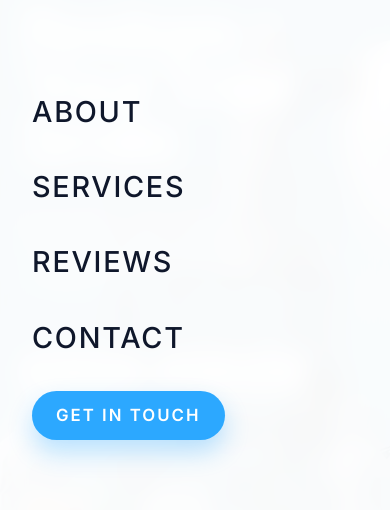
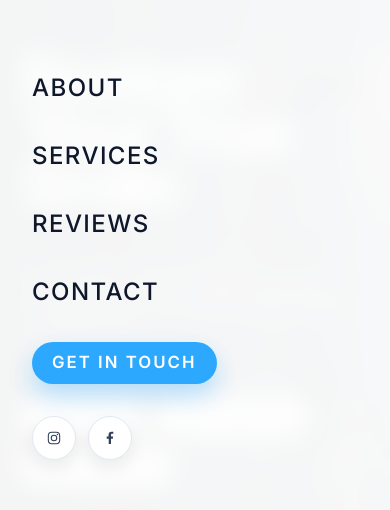
Before and after one commit to Shehroz616/mainframe, a React (Vite) app: page / in a window 390 px wide. Both pictures are taken after a click on the button "Toggle menu". Shown: the part 157-667 px from the top of the page. Built offline with nearby package versions, Linux system fonts and the light colour scheme; no server answers; a web font is replaced by a local one.

Commit message:
feat: add social links to Navbar and enhance AboutUs section layout

```diff
--- a/src/components/AboutUs.tsx
+++ b/src/components/AboutUs.tsx
@@ -28,7 +28,7 @@ const AboutUs: React.FC = () => {
   const [activeTab, setActiveTab] = useState(0);
 
   return (
-    <section id="about" className="relative z-10 overflow-hidden bg-white py-28 text-slate-900 lg:py-36">
+    <section id="about" className="relative z-10 overflow-hidden bg-white py-24 text-slate-900 lg:py-36">
 
 
       {/* SVG Tooth ClipPath Definition */}
@@ -131,7 +131,7 @@ const AboutUs: React.FC = () => {
             </div>
 
             {/* Action CTAs (Island Button Architecture with Trailing Icon Wrapper) */}
-            <div className="mt-10 flex flex-wrap items-center gap-4">
+            <div className="mt-10 flex flex-wrap items-center gap-4 justify-center lg:justify-start">
               <a
                 href="#contact"
                 className="group inline-flex items-center gap-3 rounded-full bg-gradient-to-r from-[#2ca8ff] to-[#1a8ad4] pl-7 pr-3 py-3 text-xs font-bold tracking-widest text-white uppercase shadow-[0_10px_25px_rgba(44,168,255,0.32)] transition-all duration-300 hover:scale-[1.02] hover:shadow-[0_15px_35px_rgba(44,168,255,0.45)] active:scale-[0.98]"
--- a/src/components/AdvancedDentistry.tsx
+++ b/src/components/AdvancedDentistry.tsx
@@ -365,7 +365,7 @@ function AnimatedDentistry() {
               <span className="feature-tag">Dental Implants</span>
               <span className="feature-tag">Teeth Whitening</span>
             </p>
-            <div
+            {/* <div
               data-copy
               data-from="0.95"
               data-to="1"
@@ -378,7 +378,7 @@ function AnimatedDentistry() {
                 <span className="feature-avatar avatar-three"></span>
               </div>
               <span className="feature-proof__count">+2k</span>
-            </div>
+            </div> */}
           </div>
         </div>
       </div>
@@ -420,6 +420,7 @@ function StaticDentistry() {
             objectPosition: `${MOBILE_FOCAL.x * 100}% ${MOBILE_FOCAL.y * 100}%`,
           }}
         />
+        <div className="advanced-dentistry__mobile-overlay" aria-hidden="true" />
         <div className="advanced-dentistry__copy">
           <p id="advanced-dentistry-title" className="feature-title" style={visibleNow}>
             Restore Your True Smile
@@ -432,14 +433,14 @@ function StaticDentistry() {
             <span className="feature-tag">Dental Implants</span>
             <span className="feature-tag">Teeth Whitening</span>
           </p>
-          <div className="feature-proof" aria-label="More than 2k patients" style={visibleNow}>
+          {/* <div className="feature-proof" aria-label="More than 2k patients" style={visibleNow}>
             <div className="feature-proof__avatars" aria-hidden="true">
               <span className="feature-avatar avatar-one"></span>
               <span className="feature-avatar avatar-two"></span>
               <span className="feature-avatar avatar-three"></span>
             </div>
             <span className="feature-proof__count">+2k</span>
-          </div>
+          </div> */}
         </div>
       </div>
     </section>
--- a/src/components/Navbar.tsx
+++ b/src/components/Navbar.tsx
@@ -5,6 +5,29 @@ const NAV_LINKS = [
   { label: 'Services', href: '#services' },
   { label: 'Reviews', href: '#reviews' },
   { label: 'Contact', href: '#contact' },
+];
+
+const SOCIAL_LINKS = [
+  {
+    label: 'Instagram',
+    href: 'https://www.instagram.com/hamdardclinic/',
+    icon: (
+      <svg viewBox="0 0 24 24" aria-hidden="true" className="h-4 w-4 fill-none stroke-current">
+        <rect x="3.5" y="3.5" width="17" height="17" rx="5" strokeWidth="1.6" />
+        <circle cx="12" cy="12" r="4.1" strokeWidth="1.6" />
+        <circle cx="17.2" cy="6.8" r="1.1" fill="currentColor" stroke="none" />
+      </svg>
+    ),
+  },
+  {
+    label: 'Facebook',
+    href: 'https://www.facebook.com/hamdardclinic',
+    icon: (
+      <svg viewBox="0 0 24 24" aria-hidden="true" className="h-4 w-4 fill-current">
+        <path d="M13.5 21v-8h2.7l.4-3.2h-3.1V7.3c0-.9.3-1.6 1.7-1.6h1.8V2.7c-.3 0-1.4-.1-2.7-.1-2.7 0-4.5 1.6-4.5 4.7v2.6H7v3.2h3.1v8h3.4Z" />
+      </svg>
+    ),
+  },
 ];
 
 export function Navbar() {
@@ -116,19 +139,38 @@ export function Navbar() {
           <a
             key={link.label}
             href={link.href}
-            className="text-[1.8rem] font-medium tracking-[0.06em] text-slate-900 uppercase"
+            className="text-[1.5rem] font-medium tracking-[0.06em] text-slate-900 uppercase"
             onClick={() => setMenuOpen(false)}
           >
             {link.label}
           </a>
         ))}
+
         <a
           href="#contact"
-          className="rounded-full bg-[#2ca8ff] px-6 py-3 text-[1.05rem] font-semibold tracking-[0.12em] text-white uppercase shadow-[0_12px_24px_rgba(44,168,255,0.32)]"
+          className="rounded-full bg-[#2ca8ff] px-5 py-2 text-[1.05rem] font-semibold tracking-[0.12em] text-white uppercase shadow-[0_12px_24px_rgba(44,168,255,0.32)]"
           onClick={() => setMenuOpen(false)}
         >
           Get in touch
         </a>
+
+        <div className="flex items-center gap-3">
+          {SOCIAL_LINKS.map((link) => (
+            <a
+              key={link.label}
+              href={link.href}
+              target="_blank"
+              rel="noopener noreferrer"
+              aria-label={link.label}
+              className="flex h-11 w-11 items-center justify-center rounded-full border border-slate-200 bg-white text-slate-700 shadow-[0_8px_18px_rgba(15,23,42,0.08)] transition-colors duration-300 hover:border-sky-200 hover:text-sky-600"
+              onClick={() => setMenuOpen(false)}
+            >
+              {link.icon}
+            </a>
+          ))}
+        </div>
+
+
       </div>
     </>
   );
--- a/src/index.css
+++ b/src/index.css
@@ -186,6 +186,13 @@ img {
   display: block;
   width: 100%;
   height: 100%;
+}
+
+.advanced-dentistry__mobile-overlay {
+  position: absolute;
+  inset: 0;
+  z-index: 1;
+  background: linear-gradient(90deg, rgba(5, 9, 12, 0.72), rgba(5, 9, 12, 0.38));
 }
 
 .advanced-dentistry__copy {
```
